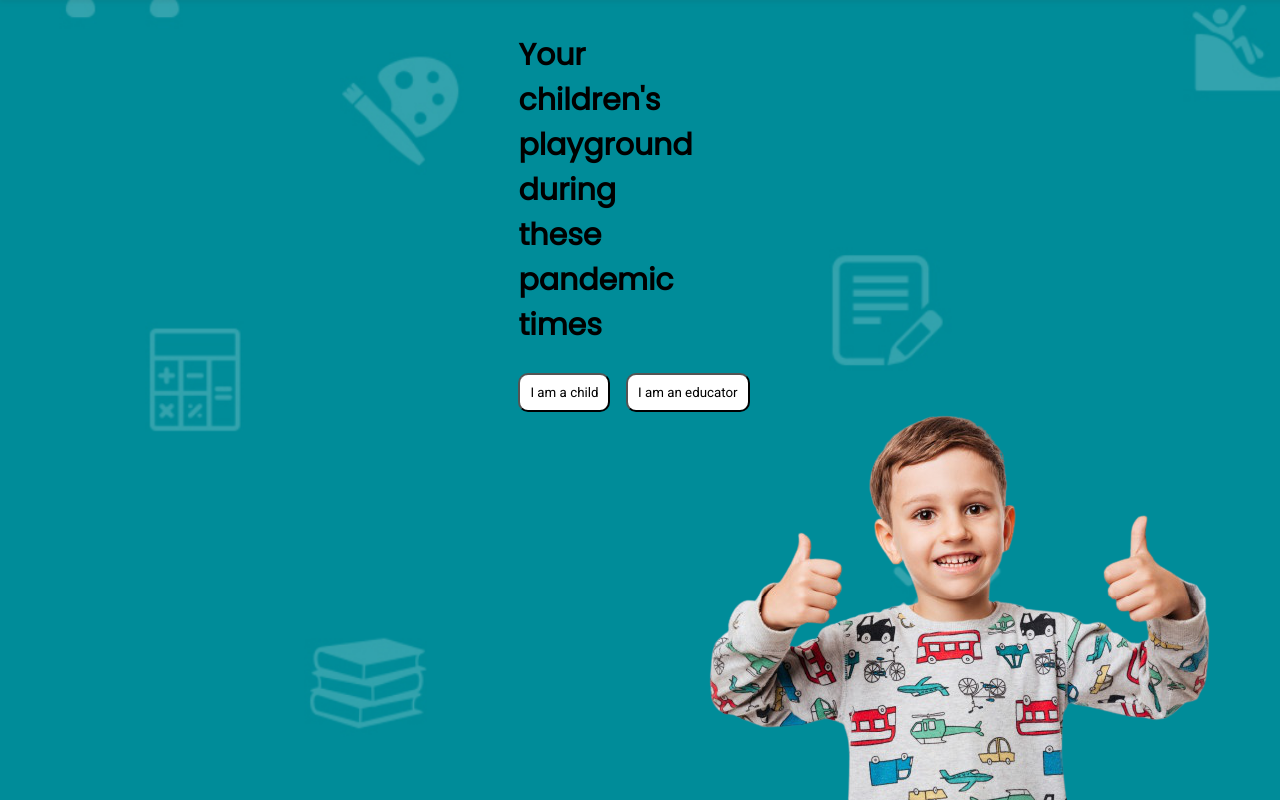
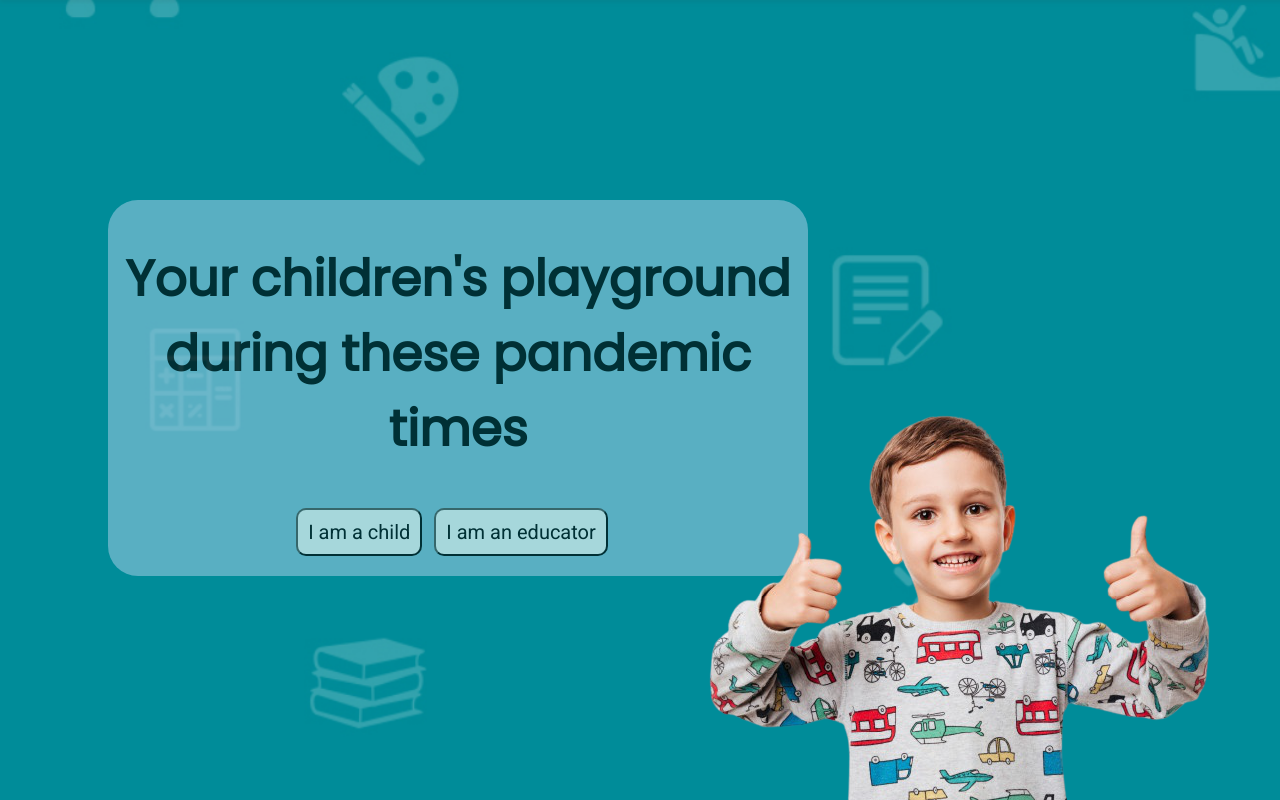
Before and after one commit to EmoDetect/The-Educators, a website built with Parcel: page src/pages/login/main-page-login.html in a window 1280 px wide. Built offline with nearby package versions, Linux system fonts and the light colour scheme.

Commit message:
Add new style for main login page

```diff
--- a/src/pages/login/main-page-login.html
+++ b/src/pages/login/main-page-login.html
@@ -10,16 +10,21 @@
     <body>
         <main>
             <section class="container">
-                <h1 class="motto">Your children's playground during these pandemic times</h1>
+                <h1 class="motto">
+                    Your children's playground during these pandemic times
+                </h1>
 
-                <button class="btn">I am a child</button>
+                <div class="btn-container">
+                    <button class="btn child">I am a child</button>
 
-                <button class="btn">I am an educator</button>
+                    <button class="btn educator">I am an educator</button>
+                </div>
             </section>
             <div class="slider-img">
                 <img src="./kidPhoto.png" alt="slider" />
             </div>
         </main>
+
         <script src="redirect-user.js"></script>
     </body>
 </html>
--- a/src/pages/login/main-page-style.css
+++ b/src/pages/login/main-page-style.css
@@ -4,8 +4,6 @@ html {
     height: 100%;
     background-image: url('background.png');
     background-size: cover;
-    background-repeat: no-repeat;
-    /* background-position: center center; */
     overflow-x: hidden;
     margin: 0;
     padding: 0;
@@ -16,10 +14,17 @@ body {
     font-size: 1.4rem;
 }
 
-main {
+.container {
+    margin-top: 20rem;
+    margin-left: 10rem;
     display: flex;
+    flex-direction: column;
     align-items: center;
     justify-content: center;
+    width: 700px;
+    background-color: #89c2d9;
+    opacity: 0.65;
+    border-radius: 3rem;
 }
 
 .slider-img img {
@@ -30,8 +35,13 @@ main {
 
 .motto {
     font-family: 'Poppins';
-    font-size: 3rem;
-    width: 40px;
+    font-size: 5rem;
+    text-align: center;
+}
+
+.btn-container {
+    display: flex;
+    margin-bottom: 2rem;
 }
 
 .btn {
@@ -42,14 +52,23 @@ main {
     text-decoration: none;
     font-family: 'Roboto';
     font-weight: 300;
+    font-size: 2rem;
     color: black;
     background-color: white;
     text-align: center;
     transition: all 0.2s;
     margin-right: 1.2rem;
+    cursor: pointer;
 }
 
 .btn:hover {
     background-color: #4095c6;
     color: white;
 }
+
+/* @media (max-width: 600px) {
+    body {
+        background: red;
+        width: 100%;
+    }
+} */
```
